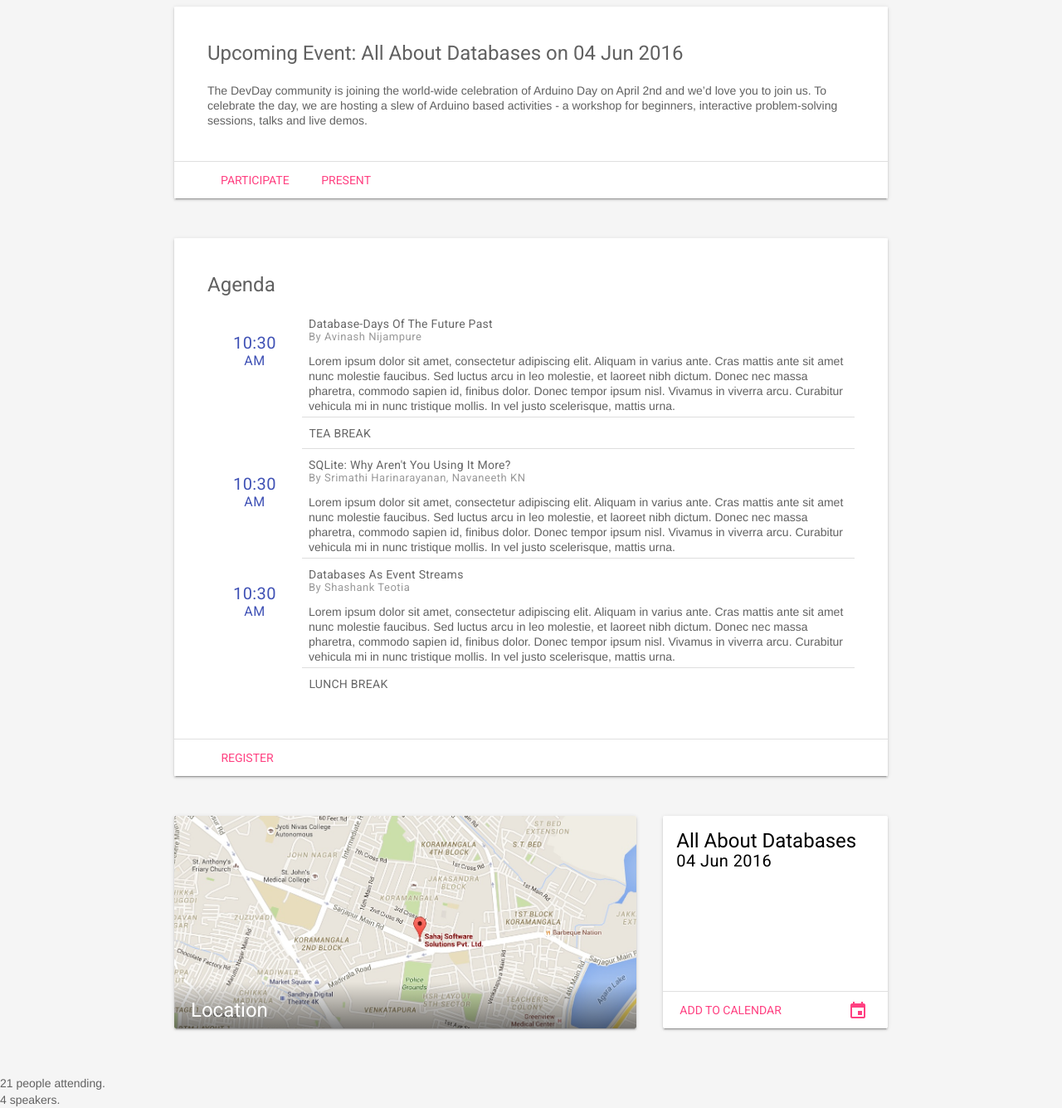
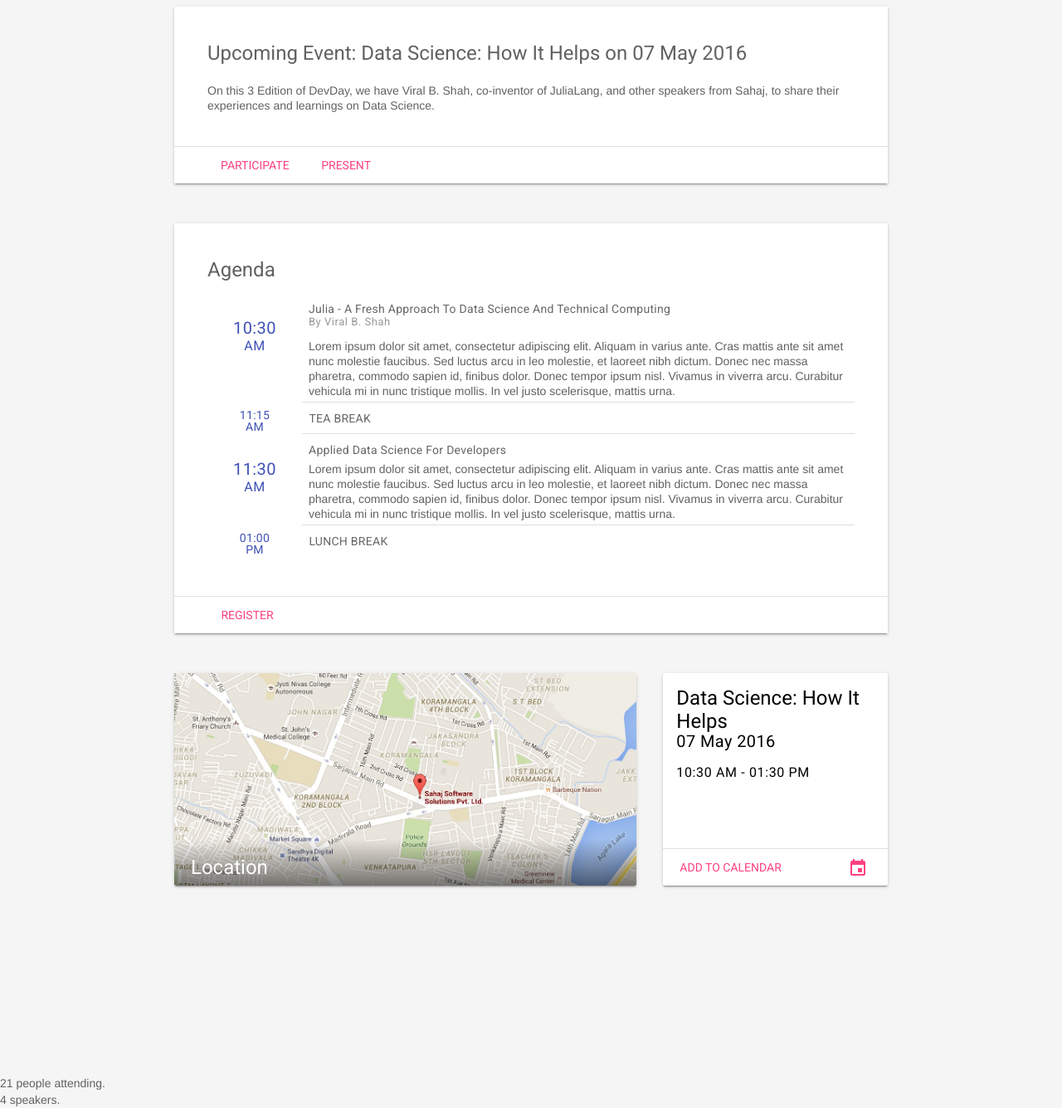
Before and after one commit to parameswaranxyz/devday, a Jekyll site: the page built from _events/data-science-meetup.markdown, in a window 1280 px wide. Shown: the whole page at 83% size. Built offline with Jekyll 4.4.1, drawn with Linux system fonts in a browser that asks for light colours; nearby versions of some CDN libraries.

Commit message:
Added Data Science Meetup event archive

```diff
--- a/_events/data-science-meetup.markdown
+++ b/_events/data-science-meetup.markdown
@@ -4,71 +4,45 @@ date:   2016-05-07 10:30:00 +0530
 categories: events
 tags: ["data science"]
 author: "devday_ team"
-name: "All about databases"
+name: "Data science: How it helps"
 abstract: >
-  The DevDay community is joining the world-wide celebration of
-  Arduino Day on April 2nd and we’d love you to join us.  To
-  celebrate the day, we are hosting a slew of Arduino based
-  activities - a workshop for beginners, interactive
-  problem-solving sessions, talks and live demos.
-time: "2016-06-04T10:30:00+05:30"
-registration_closes: "2016-06-04T10:30:00+05:30"
+  On this 3 Edition of DevDay,
+  we have Viral B. Shah, co-inventor of JuliaLang,
+  and other speakers from Sahaj, to share their
+  experiences and learnings on Data Science.
+time: "2016-05-07T10:30:00+05:30"
+event_time: "10:30 AM - 01:30 PM"
+registration_closes: "2016-05-07T10:30:00+05:30"
 venue: "Bangalore"
 agenda:
 -
     type: "talk"
-    title: "Database-Days of the future past"
+    title: "Julia - A fresh approach to data science and technical computing"
     local_time: "10:30"
     local_time_post: "AM"
     abstract: "Lorem ipsum dolor sit amet, consectetur adipiscing elit. Aliquam in varius ante. Cras mattis ante sit amet nunc molestie faucibus. Sed luctus arcu in leo molestie, et laoreet nibh dictum. Donec nec massa pharetra, commodo sapien id, finibus dolor. Donec tempor ipsum nisl. Vivamus in viverra arcu. Curabitur vehicula mi in nunc tristique mollis. In vel justo scelerisque, mattis urna."
     authors:
     -
-        name: "Avinash Nijampure"
+        name: "Viral B. Shah"
         avatar: ""
-    time: "2016-06-04T10:30:00+05:30"
+    time: "2016-05-07T10:30:00+05:30"
 -
     type: "break"
-    time: "2016-06-04T11:15:00+05:30"
+    time: "2016-04-02T11:15:00+05:30"
     title: "Tea Break"
+    local_time: "11:15"
+    local_time_post: "AM"
 -
     type: "talk"
-    time: "2016-06-04T11:30:00+05:30"
-    title: "SQLite: Why aren't you using it more?"
-    local_time: "10:30"
+    time: "2016-05-07T11:30:00+05:30"
+    title: "Applied data science for developers"
+    local_time: "11:30"
     local_time_post: "AM"
     abstract: "Lorem ipsum dolor sit amet, consectetur adipiscing elit. Aliquam in varius ante. Cras mattis ante sit amet nunc molestie faucibus. Sed luctus arcu in leo molestie, et laoreet nibh dictum. Donec nec massa pharetra, commodo sapien id, finibus dolor. Donec tempor ipsum nisl. Vivamus in viverra arcu. Curabitur vehicula mi in nunc tristique mollis. In vel justo scelerisque, mattis urna."
-    authors:
-    -
-        name: "Srimathi Harinarayanan"
-        avatar: ""
-    -
-        name: "Navaneeth KN"
-        avatar: ""
--
-    type: "talk"
-    title: "Databases as event streams"
-    time: "2016-06-04T12:15:00+05:30"
-    local_time: "10:30"
-    local_time_post: "AM"
-    abstract: "Lorem ipsum dolor sit amet, consectetur adipiscing elit. Aliquam in varius ante. Cras mattis ante sit amet nunc molestie faucibus. Sed luctus arcu in leo molestie, et laoreet nibh dictum. Donec nec massa pharetra, commodo sapien id, finibus dolor. Donec tempor ipsum nisl. Vivamus in viverra arcu. Curabitur vehicula mi in nunc tristique mollis. In vel justo scelerisque, mattis urna."
-    authors:
-    -
-        name: "Shashank Teotia"
-        avatar: ""
 -
     type: "break"
     title: "Lunch Break"
-    time: "2016-06-04"
+    time: "2016-05-07T13:00:00+05:30"
+    local_time: "01:00"
+    local_time_post: "PM"
 ---
-
-
-DEVDAY is a monthly informal event for developers to share their experiences, ideas, opinions & perspectives about technology.
-
-On this 3 Edition of DevDay, We have Viral B. Shah, co-inventor of JuliaLang, and other speakers from Sahaj to share their experiences and learnings on Data Science.
-
-Talks
-
-1. Julia - A fresh approach to data science
-and technical computing
-
-2. Applied data science for developers
--- a/_layouts/event.html
+++ b/_layouts/event.html
@@ -32,7 +32,7 @@ layout: mdl_blank
                                 <div class="info">
                                     <h5>{{ sub_event.title }}</h5>
                                     {% if sub_event.authors %}
-                                    <h6>By {{ sub_event.authors | map: 'name' | join: ', ' }}</h6>
+                                    <h6>by {{ sub_event.authors | map: 'name' | join: ', ' }}</h6>
                                     {% endif %}
                                     {% if sub_event.abstract %}
                                     {{ sub_event.abstract }}
```
